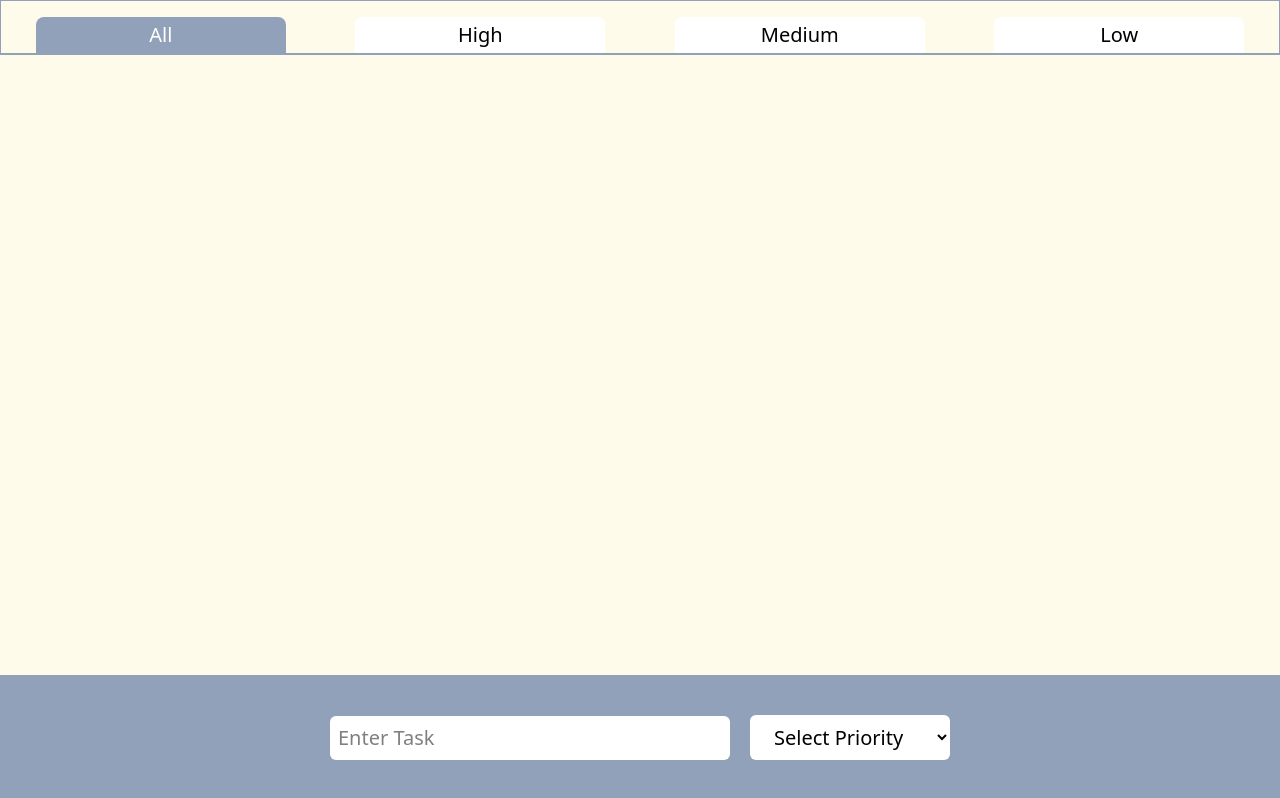
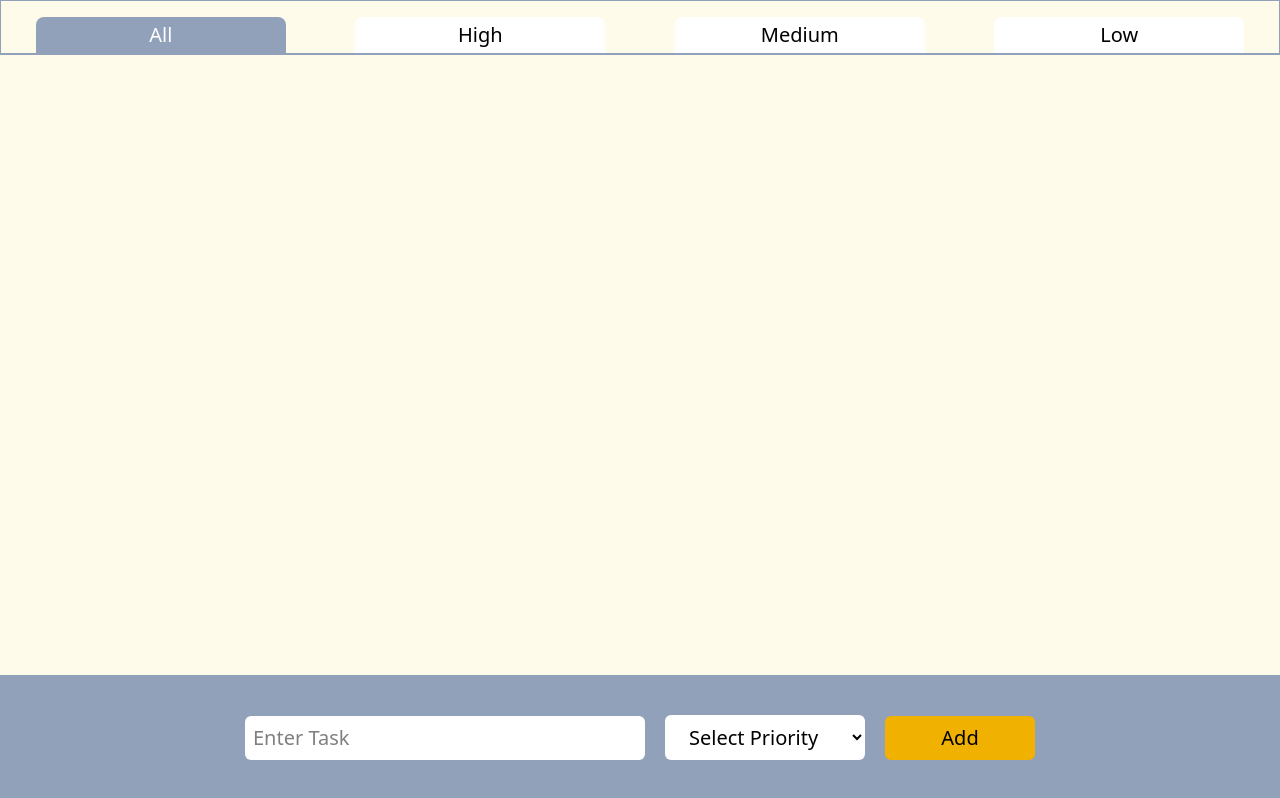
Before and after one commit to ritikshaingle-9/Todo-app, a React (Vite) app: page / in a window 1280 px wide. Built offline with nearby package versions, Linux system fonts and the light colour scheme.

Commit message:
button added

```diff
--- a/src/App.jsx
+++ b/src/App.jsx
@@ -90,6 +90,29 @@ function App() {
           <option value="Low">Low</option>
         </select>
 
+        <button
+          className='text-xl bg-yellow-500 md:px-10 px-5 py-2 rounded-md md:ml-5 mt-5 md:mt-0 w-[150px] cursor-pointer'
+          onClick={() => {
+            if (!todoItem.task) {
+              toast.error('Please enter task');
+              return;
+            }
+            if (!todoItem.priority) {
+              toast.error('Please select priority');
+              return;
+            }
+
+            setSelectedTab(todoItem.priority);
+            setTodoList([todoItem, ...todoList]);
+            setTodoItem({
+              task: "",
+              priority: "",
+            });
+            toast.success('Task Added Successfully');
+          }}
+        >
+          Add
+        </button>
       </div>
       <Toaster />
     </div>
```
